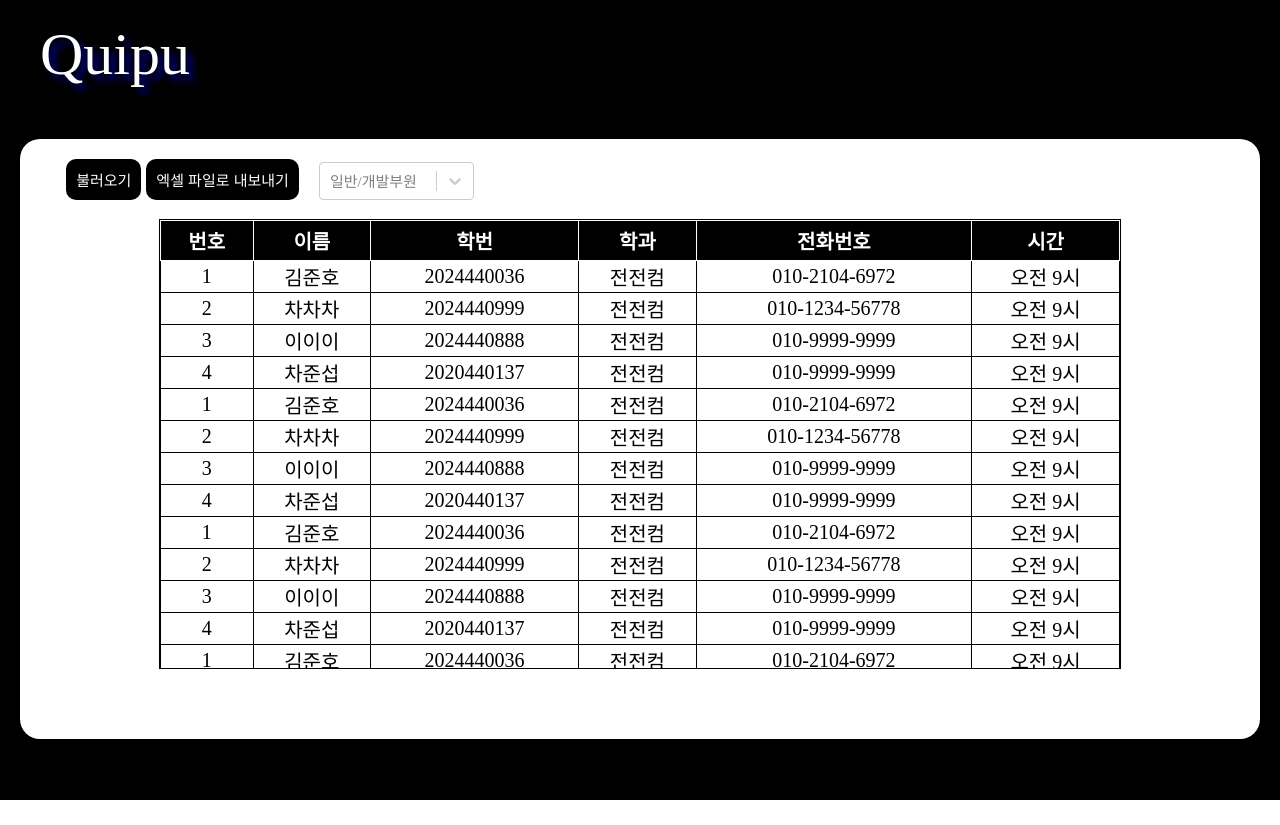
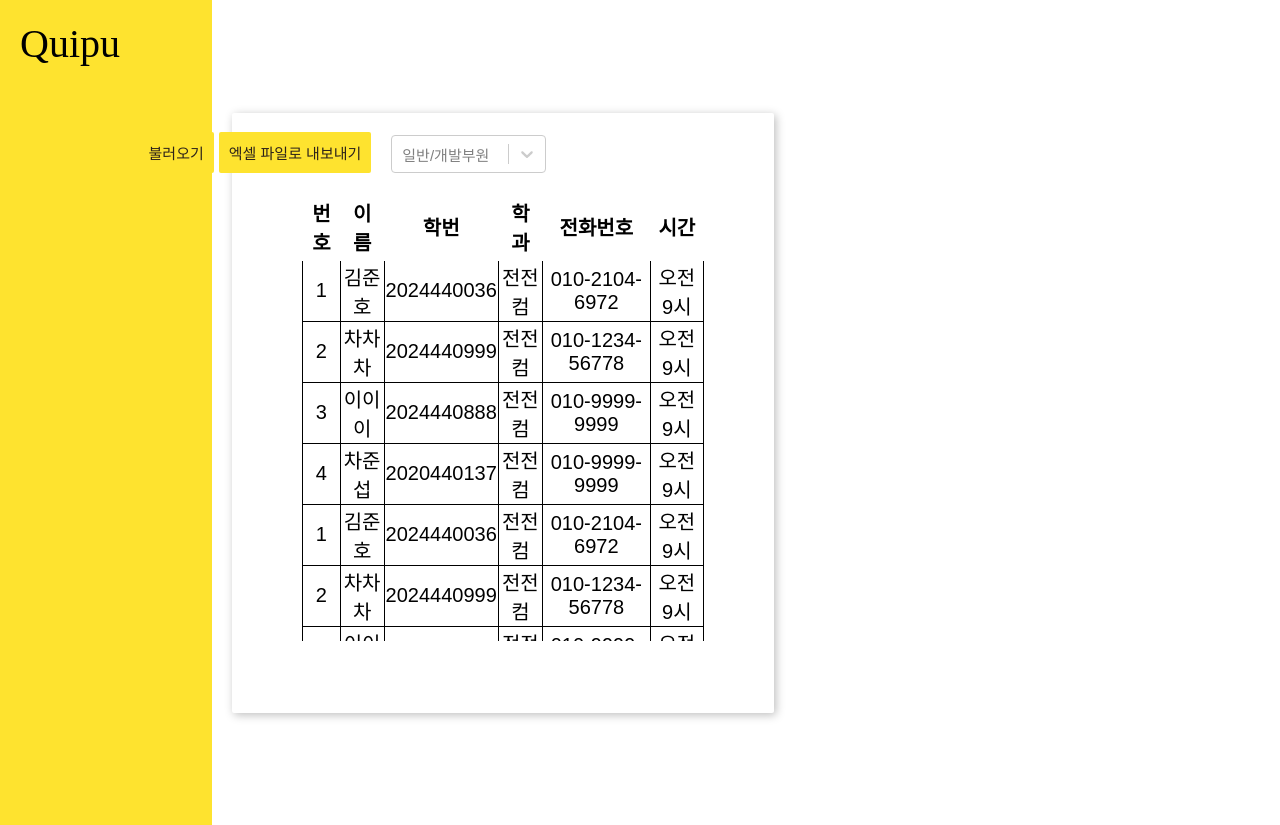
Before and after one commit to Quipu-Developers/backoffice-frontend, a React (Create React App) app: page /recruitDB in a window 1280 px wide. Before the commit the page ends 800 px from the top, so only its background shows below. Built offline with nearby package versions, Linux system fonts and the light colour scheme.

Commit message:
Feat: 백오피스 디자인 전면 수정

```diff
--- a/src/index.css
+++ b/src/index.css
@@ -10,3 +10,5 @@
   margin: 0;
   padding: 0;
 }
+
+@import url('https://fonts.googleapis.com/css2?family=Nanum+Gothic&display=swap');
--- a/src/page/recruitDB.jsx
+++ b/src/page/recruitDB.jsx
@@ -84,8 +84,8 @@ function RecruitDB() {
   const selectCustom = {
     option: (baseStyles, state) => ({
       ...baseStyles,
-      backgroundColor: state.isFocused ? "black" : "",
-      color: state.isFocused ? "white" : "",
+      backgroundColor: state.isFocused ? "#fee32f" : "",
+      color: state.isFocused ? "black" : "",
     }),
 
   }
--- a/src/style/recruitDB.css
+++ b/src/style/recruitDB.css
@@ -1,5 +1,6 @@
 /* 드롭다운 디자인 */
 .select{
+  font-family: "Nanum Gothic", sans-serif;
   position: relative;
   width: 195px;
   padding: 20px;
@@ -12,20 +13,23 @@
 }
 
 .db-container {
-  background-color: black;
+  background-color: white;
   display: flex;
   flex-wrap: wrap;
-  flex-direction: column;
+  flex-direction: row;
+  align-items: center;
   height: 100vh;
   width: 100%;
 }
 
 .db-logo {
+  height: 100vh;
+  width: 15%;
   font-family: "fantasy";
-  color: white;
-  font-size: 60px;
-  text-shadow: 6px 6px 6px navy;
-  padding: 20px 0 50px 40px;
+  background-color: #fee32f;
+  color: black;
+  font-size: 40px;
+  padding: 20px 0 5px 20px;
 }
 
 .bottombox {
@@ -36,12 +40,8 @@
   background-color: white;
   padding: 20px;
   margin: 0 20px;
-  border-radius: 20px;
-}
-
-.select__control{
-  background-color: aqua;
-  width: 1000px;
+  box-shadow: 2px 2px 10px #bdbdbd;
+  border-radius: 2px;
 }
 
 .buttonlist {
@@ -60,22 +60,23 @@
   display: inline-block;
   white-space: nowrap;
   padding: 10px;
+  font-family: "Nanum Gothic", sans-serif;
   font-size: 15px;
-  border-radius: 10px;
-  background-color: black;
-  color: white;
+  border-radius: 2px;
+  color: #2c221a;
+  background-color: #fee32f;
   border: none;
   outline: none;
   cursor: pointer;
 }
 
 .dbbox {
+  font-family: "Nanum Gothic", sans-serif;
   display: flex;
   padding: 0px;
   width: 80%;
   height: 80%;
   overflow: auto;
-  border: 1px solid black;
   order: 2;
   z-index: 0;
 }
@@ -94,9 +95,9 @@
 
 .dbbox th {
   font-size: 20px;
-  padding: 5px 4px;
-  color: white;
-  background-color: black;
+  padding: 4px 4px;
+  color: black;
+  background-color: white;
   border-color: white;
   position: sticky;
   top: 0;
@@ -109,7 +110,7 @@
 }
 
 .dbbox tr:hover {
-  background-color: azure;
+  background-color: #ececec;
 }
 
 .phonenumber:hover {
@@ -140,7 +141,7 @@
   border: 1px solid #888;
   width: 80%;
   max-width: 600px;
-  border-radius: 10px;
+  border-radius: 2px;
   position: relative;
 }
 
```
Also changed, not shown: 1 other file (tests, documents, lock files or other folders).
